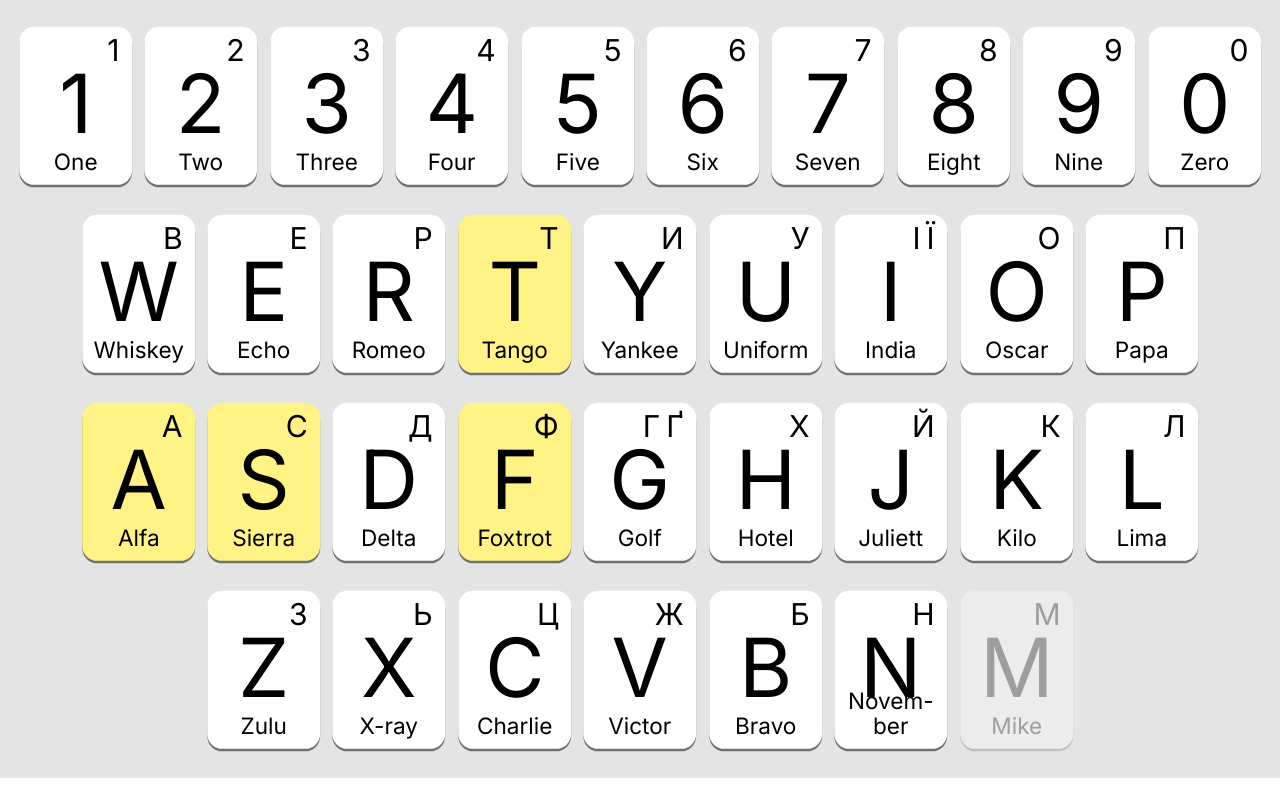
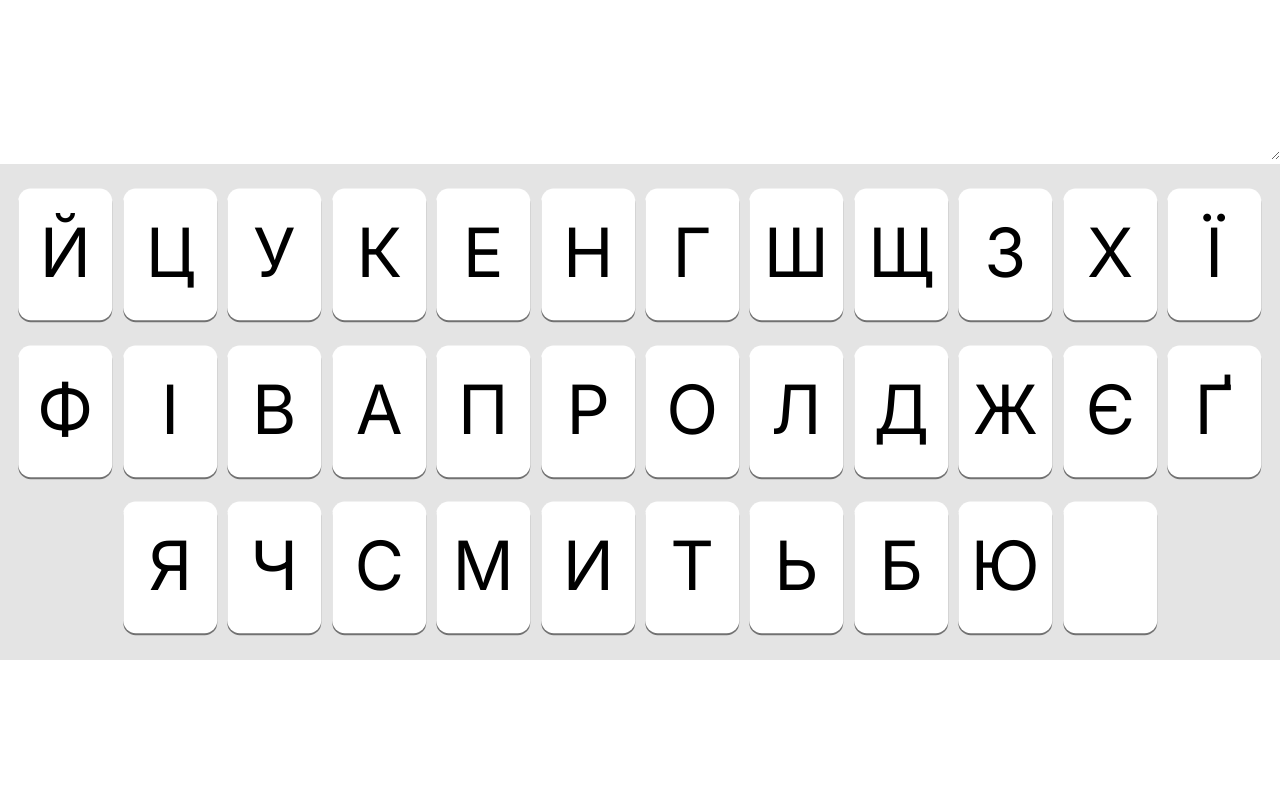
Before and after one commit to yuriyapostol/o-keyboard, a website: page src/index.html in a window 1280 px wide. Drawn offline with Linux system fonts and the light colour scheme.

Commit message:
Update layouts

```diff
--- a/src/data/layouts/mobile/uk-letters.js
+++ b/src/data/layouts/mobile/uk.js
@@ -1,10 +1,11 @@
-import * as lettersUk from '../../tables/letters/uk.js';
+import * as lettersUk from '../../tables/characters/uk.js';
+import * as typographical from '../../tables/characters/typographical.js';
 
 export const layout = {
-  name: "uk-letters",
+  name: "uk",
   title: "Українська",
   labels: [
-    { valueTable: "letter/uk", case: "upper" },
+    { valueTable: "characters/uk"/*, "characters/typographical"]*/, case: "upper" },
   ],
   keys: [
     ["й", "ц", "у", "к", "е", "н", "г", "ш", "щ", "з", "х", "ї"],
@@ -14,5 +15,6 @@ export const layout = {
   //hilightedKeys: ["а", "ф", "с", "т"],
   tables: [
     lettersUk.table,
+    typographical.table
   ]
 };
--- a/src/data/tables/letters/en.js
+++ b/src/data/tables/characters/en.js
@@ -1,6 +1,6 @@
 export const table = {
   name: "en",
-  type: "letter",
+  type: "characters",
   language: "en",
   title: "English",
   values: [
--- /dev/null
+++ b/src/data/tables/characters/typographical.js
@@ -0,0 +1,12 @@
+export const table = {
+  name: "typographical",
+  type: "characters",
+  title: "Typographical",
+  values: [
+    { key: "." },
+    { key: "," },
+    { key: "'" },
+    { key: "\"" },
+    { key: "e" },
+  ]
+};
--- a/src/data/tables/letters/uk.js
+++ b/src/data/tables/characters/uk.js
@@ -1,6 +1,6 @@
 export const table = {
   name: "uk",
-  type: "letter",
+  type: "characters",
   language: "uk",
   title: "Ukrainian",
   values: [
--- a/src/index.html
+++ b/src/index.html
@@ -39,10 +39,15 @@
     .hidden {
       display: none !important;
     }
-    @media (max-width: 480px) {
-      .no-mobile {
-        display: none !important;
-      }
+    .text {
+      width: 100%;
+      height: 5em;
+      padding: .5em;
+      font-size: 2em;
+      border: none;
+      border-radius: 4px;
+      resize: vertical;
+      margin-bottom: 0;
     }
   </style>
 
@@ -50,126 +55,31 @@
 </head>
 
 <body lang="en">
+  <textarea class="text"></textarea>
   <div class="keyboard"></div>
 
   <script type="module">
 
     import { OKeyboard } from "./index.js";
-    import { layout } from "./data/layouts/morse-phonetic/en-uk.js";
+    //import { layout } from "./data/layouts/morse-phonetic/en-uk.js";
+    import { layout } from "./data/layouts/mobile/uk.js";
+
+    let textarea = document.querySelector(".text");
 
     let keyboard = new OKeyboard({
       container: '.keyboard',
       layout,
       onKeyDown: (key) => {
         console.log(key);
-        const code = key && keyboard.layout.table({type: "morse-code", name: "itu"})?.value((Array.isArray(key.key) && key.key.flat(2)[0]) || key.key);
+        /*const code = key && keyboard.layout.table({type: "morse-code", name: "itu"})?.value((Array.isArray(key.key) && key.key.flat(2)[0]) || key.key);
         if (code) {
-          playMorseCode(code);
-        }
+          textarea.value += (textarea.value? " ": "") + code;
+        }*/
+        textarea.value += (key.key || '');
       },
     });
 
     console.log(keyboard);
 
-
-    const dotDuration = 0.1,
-      dashDuration = 3 * dotDuration,
-      interElementGap = dotDuration,
-      shortGap = 3 * dotDuration,
-      mediumGap = 7 * dotDuration;
-
-    const envelopeDuration = 0.005;
-
-    const curveIn = new Float32Array(11);
-    curveIn[0] = 0;
-    curveIn[1] = 0.01462;
-    curveIn[2] = 0.0645;
-    curveIn[3] = 0.16003;
-    curveIn[4] = 0.30886;
-    curveIn[5] = 0.5;
-    curveIn[6] = 0.69114;
-    curveIn[7] = 0.83997;
-    curveIn[8] = 0.9355;
-    curveIn[9] = 0.98538;
-    curveIn[10] = 1;
-
-    const curveOut = new Float32Array(11);
-    curveOut[0] = 1;
-    curveOut[1] = 0.98538;
-    curveOut[2] = 0.9355;
-    curveOut[3] = 0.83997;
-    curveOut[4] = 0.69114;
-    curveOut[5] = 0.5;
-    curveOut[6] = 0.30886;
-    curveOut[7] = 0.16003;
-    curveOut[8] = 0.0645;
-    curveOut[9] = 0.01462;
-    curveOut[10] = 0;
-
-    let audioContext;
-    let endTime;
-
-    // Функція для створення та запуску білого шуму
-    function createWhiteNoise() {
-      const bufferSize = audioContext.sampleRate * 3;  // 1 секунда
-      const noiseBuffer = audioContext.createBuffer(1, bufferSize, audioContext.sampleRate);
-      const output = noiseBuffer.getChannelData(0);
-
-      // Заповнення буфера випадковими значеннями для створення білого шуму
-      for (let i = 0; i < bufferSize; i++) {
-        output[i] = Math.random() * 2 - 1;  // Випадкові значення між -1 і 1
-      }
-
-      const whiteNoise = audioContext.createBufferSource();
-      whiteNoise.buffer = noiseBuffer;
-      whiteNoise.loop = true;  // Запускаємо шум у циклі
-
-      const gainNode = audioContext.createGain();
-      gainNode.gain.value = 0.002;  // Налаштування гучності шуму (можна змінити на смак)
-
-      whiteNoise.connect(gainNode).connect(audioContext.destination);
-      whiteNoise.start();
-    }
-
-    function playTone(duration) {
-      if (! audioContext) {
-        audioContext = new (window.AudioContext || window.webkitAudioContext)();
-        endTime = audioContext.currentTime;
-        createWhiteNoise();
-      }
-      else if (audioContext.state === "suspended") audioContext.resume();
-
-      if (endTime < audioContext.currentTime) endTime = audioContext.currentTime;
-      const oscillator = audioContext.createOscillator();
-      const gainNode = audioContext.createGain();
-      oscillator.type = 'sine';
-      oscillator.frequency.setValueAtTime(700, endTime);
-
-      // З'єднуємо осцилятор з gainNode і потім на вихід
-      oscillator.connect(gainNode);
-      gainNode.connect(audioContext.destination);
-
-      // Налаштовуємо огинаючу (плавне зростання і згасання звуку)
-      gainNode.gain.setValueAtTime(0, endTime);  // Початковий рівень гучності 0
-      //gainNode.gain.linearRampToValueAtTime(1, audioContext.currentTime + envelopeDuration);  // Атака
-      gainNode.gain.setValueCurveAtTime(curveIn, endTime, envelopeDuration);  // Атака
-      gainNode.gain.setValueAtTime(1, endTime + duration - envelopeDuration);  // Підтримка
-      //gainNode.gain.linearRampToValueAtTime(0, audioContext.currentTime + duration / 1000);  // Згасання
-      gainNode.gain.setValueCurveAtTime(curveOut, endTime + duration - envelopeDuration, envelopeDuration);  // Згасання
-
-      oscillator.start(endTime);
-      oscillator.stop(endTime + duration);
-      endTime += duration + interElementGap;
-    }
-
-    function playMorseCode(code) {
-      if (code) {
-        for (let symbol of code) {
-          if (symbol === '.') playTone(dotDuration);
-          else if (symbol === '-') playTone(dashDuration);
-        }
-        endTime += shortGap;
-      }
-    }
   </script>
 </body>
```
